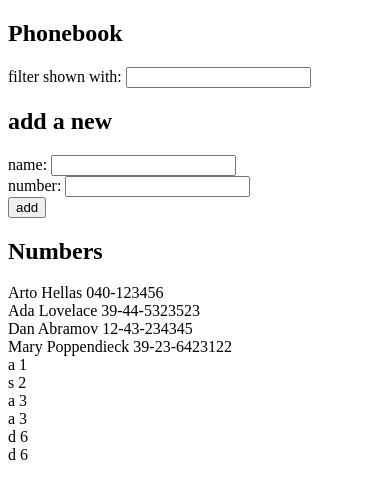
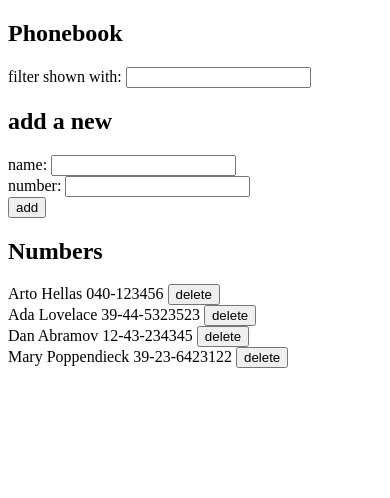
Before and after one commit to NastiaShulgina/part2, a React (Create React App) app: page / in a window 390 px wide. Shown: the top 498 px of the page. Built offline with nearby package versions, Linux system fonts and the light colour scheme; data requests are answered from the project's data file.

Commit message:
2.14: The Phonebook step9

```diff
--- a/db.json
+++ b/db.json
@@ -19,36 +19,6 @@
       "name": "Mary Poppendieck",
       "number": "39-23-6423122",
       "id": 4
-    },
-    {
-      "name": "a",
-      "number": "1",
-      "id": 5
-    },
-    {
-      "name": "s",
-      "number": "2",
-      "id": 6
-    },
-    {
-      "name": "a",
-      "number": "3",
-      "id": 7
-    },
-    {
-      "name": "a",
-      "number": "3",
-      "id": 8
-    },
-    {
-      "name": "d",
-      "number": "6",
-      "id": 9
-    },
-    {
-      "name": "d",
-      "number": "6",
-      "id": 10
     }
   ]
 }
--- a/src/App.js
+++ b/src/App.js
@@ -1,5 +1,4 @@
 import { useState, useEffect } from 'react'
-import axios from 'axios'
 import NewPersonForm from './components/NewPersonForm'
 import PhonesList from './components/PhonesList'
 import SearchFilter from './components/SearchFilter'
@@ -59,19 +58,21 @@ const App = () => {
       number: newNote.newNumber
     }
 
-    if (persons.some(person => JSON.stringify(person) === JSON.stringify(newPerson))) alert(`${newPerson.name} is already added to phonebook`)
-    else {
+    persons.forEach(person => {
+      console.log(JSON.stringify(person),);
+    })
+
+    console.log(JSON.stringify(newPerson),);
+
+    if (persons.some(person => JSON.stringify(person.name) === JSON.stringify(newPerson.name)
+      && JSON.stringify(person.number) === JSON.stringify(newPerson.number))) {
+      alert(`${newPerson.name} is already added to phonebook`)
+    } else {
       personService
-      .create(newPerson)
-      .then(responseData => {
-        setPersons(persons.concat(responseData))
-        setNewNote('')
-      })
-
-      axios
-        .post('http://localhost:3001/persons', newPerson)
-        .then(response => {
-          setPersons(persons.concat(response.data))
+        .create(newPerson)
+        .then(responseData => {
+          setPersons(persons.concat(responseData))
+          setNewNote('')
         })
 
       setFilter('')
@@ -86,7 +87,7 @@ const App = () => {
     <div>
       <SearchFilter filter={filter} handleFilterChange={handleFilterChange} />
       <NewPersonForm newNote={newNote} handleSubmit={handleSubmit} handleNameChange={handleNameChange} handleNumberChange={handleNumberChange} />
-      <PhonesList filter={filter} persons={persons} filteredPersons={filteredPersons} />
+      <PhonesList filter={filter} persons={persons} setPersons={setPersons} filteredPersons={filteredPersons} />
     </div>
   )
 }
--- a/src/components/PhonesList.js
+++ b/src/components/PhonesList.js
@@ -1,9 +1,16 @@
-const PhonesList = ({filter, persons, filteredPersons}) => {
+import personService from '../services/persons'
+
+const PhonesList = ({ filter, persons, setPersons, filteredPersons }) => {
     return (
         <div>
             <h2>Numbers</h2>
             <div>
-                {(filter === '' ? persons : filteredPersons).map(person => <div key={person.id}>{person.name} {person.number}</div>)}
+                {(filter === '' ? persons : filteredPersons).map(person => (
+                    <div key={person.id}>
+                        <span>{person.name} {person.number} </span>
+                        <button onClick={() => personService.deleteById(person, persons, setPersons)}>delete</button>
+                    </div>
+                ))}
             </div>
         </div>
     );
--- a/src/services/persons.js
+++ b/src/services/persons.js
@@ -1,4 +1,5 @@
 import axios from 'axios'
+
 const baseUrl = 'http://localhost:3001/persons'
 
 const getAll = () => {
@@ -11,6 +12,14 @@ const create = newObject => {
     return request.then(response => response.data)
 }
 
-const personService = { getAll, create }
+const deleteById = (person, persons, setPersons) => {
+    if (window.confirm(`Delete ${person.name} ?`)) {
+        axios.delete(`${baseUrl}/${person.id}`)
+        setPersons(persons.filter(element => element.id !== person.id))
+    }
+
+}
+
+const personService = { getAll, create, deleteById }
 
 export default personService
```
